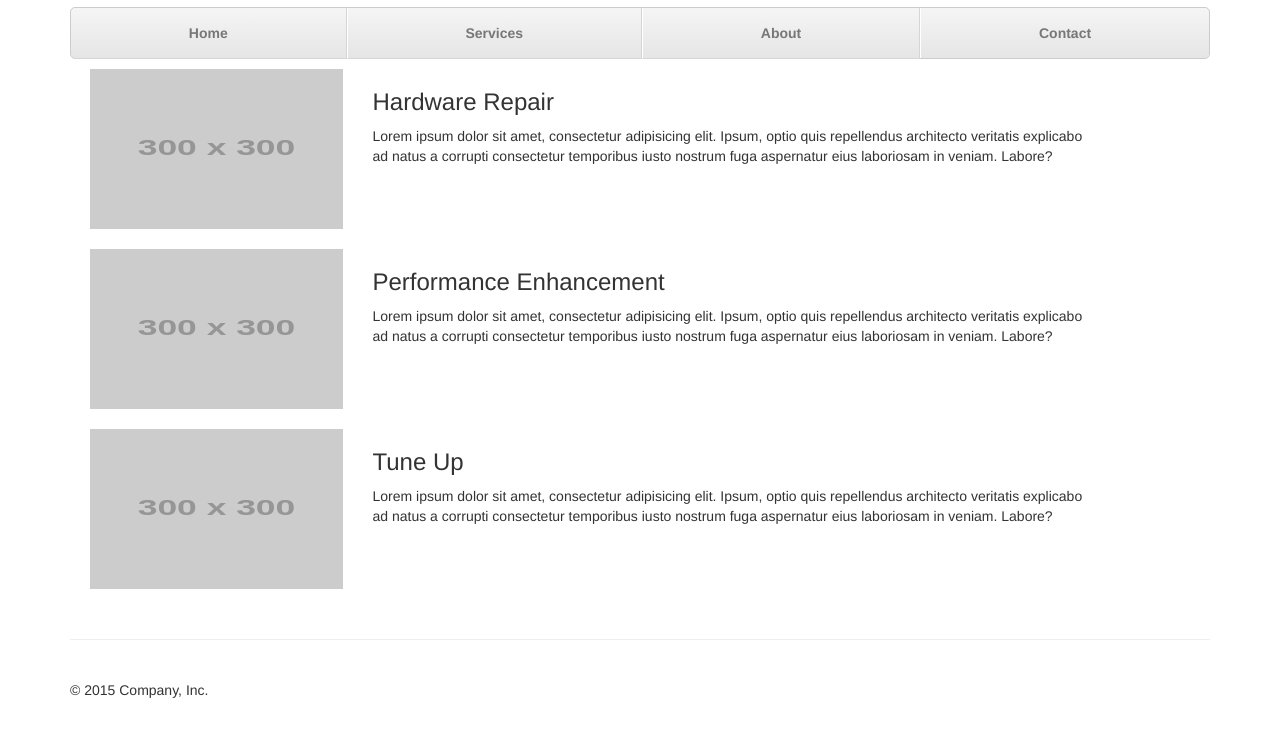
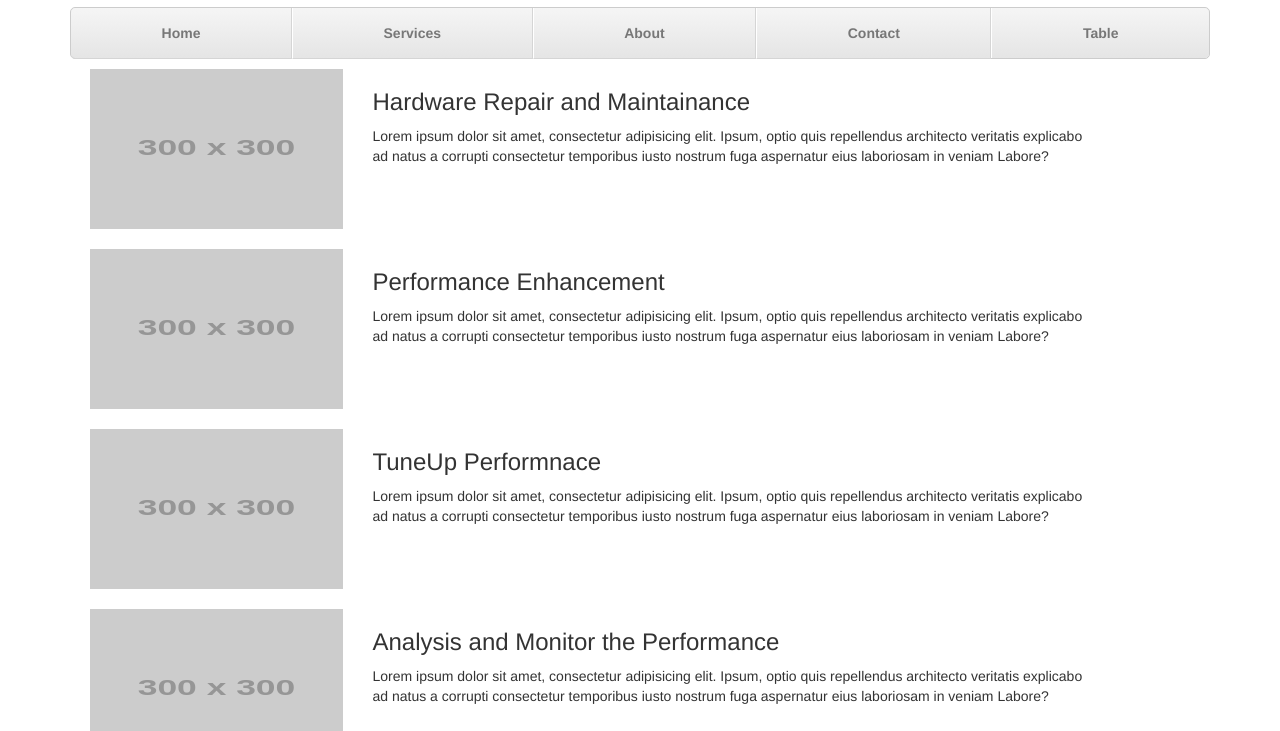
Before and after one commit to ehsan5505/pluralsight_angular_fundamental, a plain HTML site: page index.html in a window 1280 px wide. Both pictures are taken after a click on the link "Services". Shown: the part 69-800 px from the top of the page. Drawn offline with Linux system fonts and the light colour scheme; placeholder pictures from the web are drawn by us.

Commit message:
simple Angular Page having ngRoute and  json parser

```diff
--- /dev/null
+++ b/data/service.json
@@ -0,0 +1,26 @@
+[
+    {
+        "id":"1",
+        "name":"Hardware Repair and Maintainance",
+        "description":"Lorem ipsum dolor sit amet, consectetur adipisicing elit. Ipsum, optio quis repellendus architecto veritatis explicabo ad natus a corrupti consectetur temporibus iusto nostrum fuga aspernatur eius laboriosam in veniam Labore?",
+        "image":"https://placehold.it/300x300"
+    },
+    {
+        "id":"1",
+        "name":"Performance Enhancement",
+        "description":"Lorem ipsum dolor sit amet, consectetur adipisicing elit. Ipsum, optio quis repellendus architecto veritatis explicabo ad natus a corrupti consectetur temporibus iusto nostrum fuga aspernatur eius laboriosam in veniam Labore?",
+        "image":"https://placehold.it/300x300"
+    },
+    {
+        "id":"1",
+        "name":"TuneUp Performnace",
+        "description":"Lorem ipsum dolor sit amet, consectetur adipisicing elit. Ipsum, optio quis repellendus architecto veritatis explicabo ad natus a corrupti consectetur temporibus iusto nostrum fuga aspernatur eius laboriosam in veniam Labore?",
+        "image":"https://placehold.it/300x300"
+    },
+    {
+        "id":"1",
+        "name":"Analysis and Monitor the Performance",
+        "description":"Lorem ipsum dolor sit amet, consectetur adipisicing elit. Ipsum, optio quis repellendus architecto veritatis explicabo ad natus a corrupti consectetur temporibus iusto nostrum fuga aspernatur eius laboriosam in veniam Labore?",
+        "image":"https://placehold.it/300x300"
+    }
+]
--- a/index.html
+++ b/index.html
@@ -28,6 +28,7 @@
             <li><a href="#/service">Services</a></li>
             <li><a href="#/about">About</a></li>
             <li><a href="#/contact">Contact</a></li>
+            <li><a href="#/table">Table</a></li>
           </ul>
         </nav>
       </div>
--- a/lib/script.js
+++ b/lib/script.js
@@ -18,6 +18,10 @@ app.config(function($routeProvider){
         templateUrl: 'public/about.html',
         controller: 'MainCntr'
     })
+    .when('/table',{
+        templateUrl: 'public/table.html',
+        controller: 'MainCntr'
+    })
     .otherwise({
         redirectTo:'/main'
     });
@@ -29,9 +33,20 @@ app.controller('MainCntr',['$scope',function($scope){
 }]);
 
 app.controller('ServiceCntr',['$scope','$http',function($scope,$http){
-
+    // console.log("This is working");
+    $http.get("data/service.json").success(function(data){
+        $scope.services = data;
+    }).error(function(err){
+        console.log("error:".err);
+    }).catch(function(resp){
+        console.log("catch:".resp);
+    }).finally(function(){
+        console("atleast this should work");
+    });
 }]);
 
 app.controller('ContactCntr',['$scope','$http',function($scope,$http){
-
-}])
+    $http.get("data/contact.json").success(function(data){
+        $scope.contacts = data;
+    })
+}]);
--- a/public/service.html
+++ b/public/service.html
@@ -1,35 +1,36 @@
 <div class="service">
           <!--BANNER 1-->
-
+        <div ng-repeat="service in services">
           <div class="row">
             <div class="col-lg-3">
-                <img src="http://placehold.it/300x300" width="160" height="160" >
+                <img src="{{service.image}}" width="160" height="160" >
             </div>
             <div class="col-lg-8">
-                <h3>Hardware Repair</h3>
-                <p>Lorem ipsum dolor sit amet, consectetur adipisicing elit. Ipsum, optio quis repellendus architecto veritatis explicabo ad natus a corrupti consectetur temporibus iusto nostrum fuga aspernatur eius laboriosam in veniam. Labore?</p>
+                <h3>{{service.name}}</h3>
+                <p>{{service.description}}</p>
             </div>
           </div>
+        </div>
 
           <!--BANNER 2-->
 
-          <div class="row">
-            <div class="col-lg-3">
-                <img src="http://placehold.it/300x300" width="160" height="160" >
-            </div>
-            <div class="col-lg-8">
-                <h3>Performance Enhancement</h3>
-                <p>Lorem ipsum dolor sit amet, consectetur adipisicing elit. Ipsum, optio quis repellendus architecto veritatis explicabo ad natus a corrupti consectetur temporibus iusto nostrum fuga aspernatur eius laboriosam in veniam. Labore?</p>
-            </div>
-          </div>
+          <!--<div class="row">-->
+          <!--  <div class="col-lg-3">-->
+          <!--      <img src="https://placehold.it/300x300" width="160" height="160" >-->
+          <!--  </div>-->
+          <!--  <div class="col-lg-8">-->
+          <!--      <h3>Performance Enhancement</h3>-->
+          <!--      <p>Lorem ipsum dolor sit amet, consectetur adipisicing elit. Ipsum, optio quis repellendus architecto veritatis explicabo ad natus a corrupti consectetur temporibus iusto nostrum fuga aspernatur eius laboriosam in veniam. Labore?</p>-->
+          <!--  </div>-->
+          <!--</div>-->
 
           <!--BANNER 3-->
-          <div class="row">
-            <div class="col-lg-3">
-                <img src="http://placehold.it/300x300" width="160" height="160" >
-            </div>
-            <div class="col-lg-8">
-                <h3>Tune Up</h3>
-                <p>Lorem ipsum dolor sit amet, consectetur adipisicing elit. Ipsum, optio quis repellendus architecto veritatis explicabo ad natus a corrupti consectetur temporibus iusto nostrum fuga aspernatur eius laboriosam in veniam. Labore?</p>
-            </div>
-          </div>
+          <!--<div class="row">-->
+          <!--  <div class="col-lg-3">-->
+          <!--      <img src="https://placehold.it/300x300" width="160" height="160" >-->
+          <!--  </div>-->
+          <!--  <div class="col-lg-8">-->
+          <!--      <h3>Tune Up</h3>-->
+          <!--      <p>Lorem ipsum dolor sit amet, consectetur adipisicing elit. Ipsum, optio quis repellendus architecto veritatis explicabo ad natus a corrupti consectetur temporibus iusto nostrum fuga aspernatur eius laboriosam in veniam. Labore?</p>-->
+          <!--  </div>-->
+          <!--</div>-->
```
Also changed, not shown: data/contact.json (added, +17 -0 lines), public/contact.html (+1 -3 lines), public/table.html (added, +28 -0 lines).
